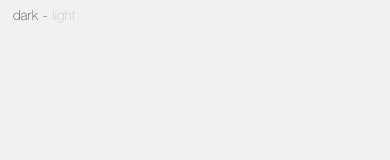
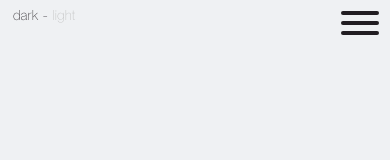
Before and after one commit to kath-ldn/kath.dev, a React (Create React App) app: page / in a window 390 px wide. Shown: the top 160 px of the page. Built offline with nearby package versions, Linux system fonts and the light colour scheme.

Commit message:
feat(tiny)-add-hamburger-menu-icon

```diff
--- /dev/null
+++ b/src/components/layout/HamburgerMenu.css
@@ -0,0 +1,42 @@
+.hamburger-menu-container{
+    display: flex;
+    flex-direction: column;
+    margin: 8px;
+    position: fixed;
+    top: 0;
+    right: 0;
+}
+/*
+.hamburger-menu-container:hover{
+    color: var(--brilliant-sage)
+} */
+
+.hamburger-menu-item{
+    background-color: currentColor;
+    width: 38px;
+    height: 4px;
+    border-radius: 2px;
+    margin: 3px;
+    transition: 0.75s;
+
+}
+
+.hamburger-menu-item-top-open{
+    transform: translate(0, 10px) rotate(45deg);
+    transition: 0.75s;
+}
+
+.hamburger-menu-item-mid-open{
+    background-color: transparent;
+}
+
+.hamburger-menu-item-btm-open{
+    transform: translate(0, -10px) rotate(-45deg);
+    transition: 0.75s;
+}
+
+@media all and (min-width: 1024px /*var(--min-laptop)*/){
+    .hamburger-menu-container{
+        display: none;
+    }
+}
--- /dev/null
+++ b/src/components/layout/HamburgerMenu.tsx
@@ -0,0 +1,16 @@
+// Libs
+import { useState } from "react";
+
+// Styles
+import "./HamburgerMenu.css"
+
+export const HamburgerMenu = () => {
+    const [hamburgerMenuOpen, sethamburgerMenuOpen] = useState(false)
+    return (
+        <div className="hamburger-menu-container" onClick={()=>{sethamburgerMenuOpen(!hamburgerMenuOpen)}}>
+            <div className={`hamburger-menu-item ${hamburgerMenuOpen && "hamburger-menu-item-top-open"}`}></div>
+            <div className={`hamburger-menu-item ${hamburgerMenuOpen && "hamburger-menu-item-mid-open"}`}></div>
+            <div className={`hamburger-menu-item ${hamburgerMenuOpen && "hamburger-menu-item-btm-open"}`}></div>
+        </div>
+    );
+}
--- a/src/routes/Layout.tsx
+++ b/src/routes/Layout.tsx
@@ -2,6 +2,7 @@
 import { useContext } from "react";
 import { Outlet } from "react-router-dom";
 // Components
+import { HamburgerMenu } from "../components/layout/HamburgerMenu";
 import Mode from "../components/layout/Mode";
 import { Icons } from "../components/layout/Icons"
 import { RotatedTextAccent } from "../components/layout/RotatedTextAccent";
@@ -12,7 +13,9 @@ export default function Layout() {
     const { mode, setMode } = useContext(ModeContext)
     return (
       <div className={`${mode === "light" ? "mode-light" : "mode-dark"} flex-column align-center`}>
-    {/* light-dark mode header */}
+        {/* hamburger menu (mob only) */}
+        <HamburgerMenu/>
+        {/* light-dark mode header */}
         <Mode/>
         {/* icons set */}
         <Icons/>
```
